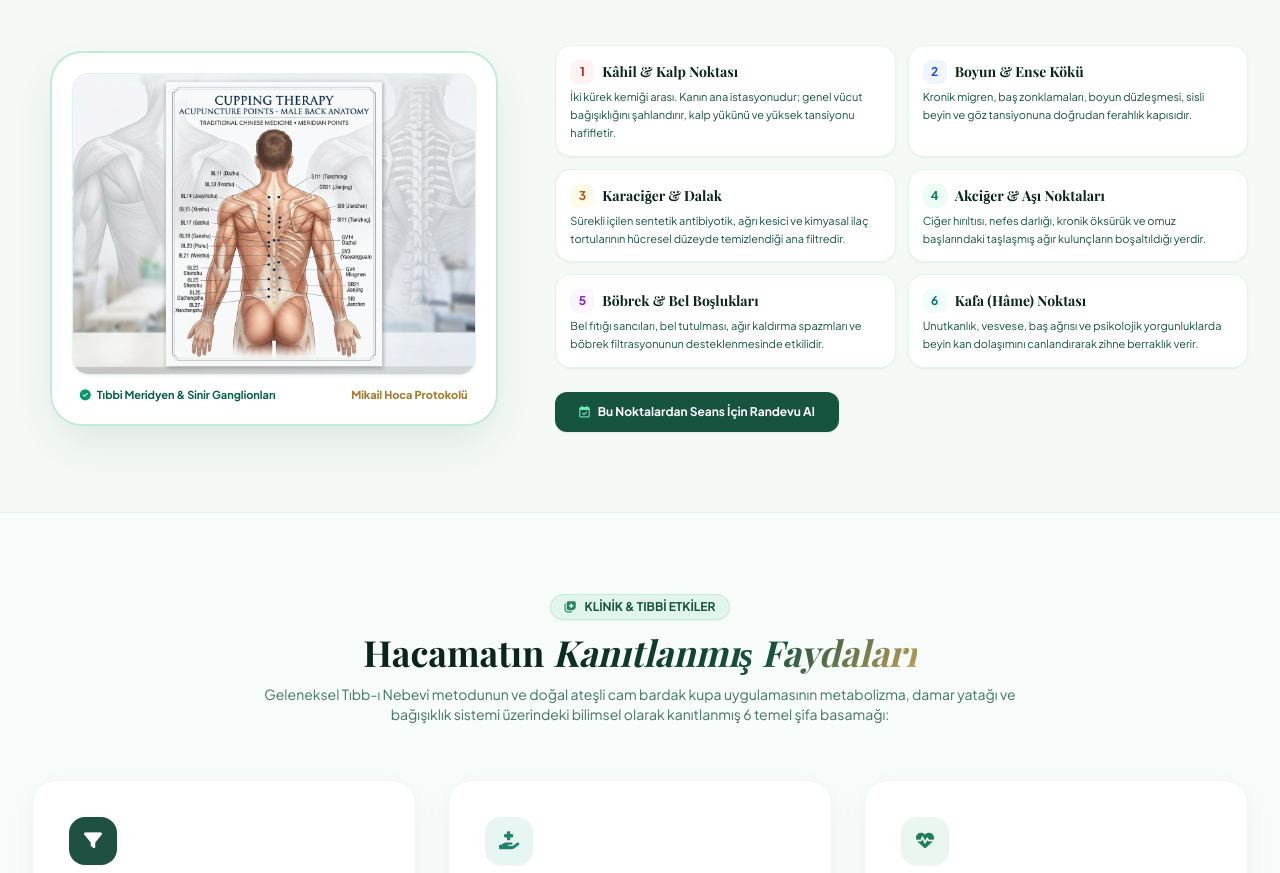
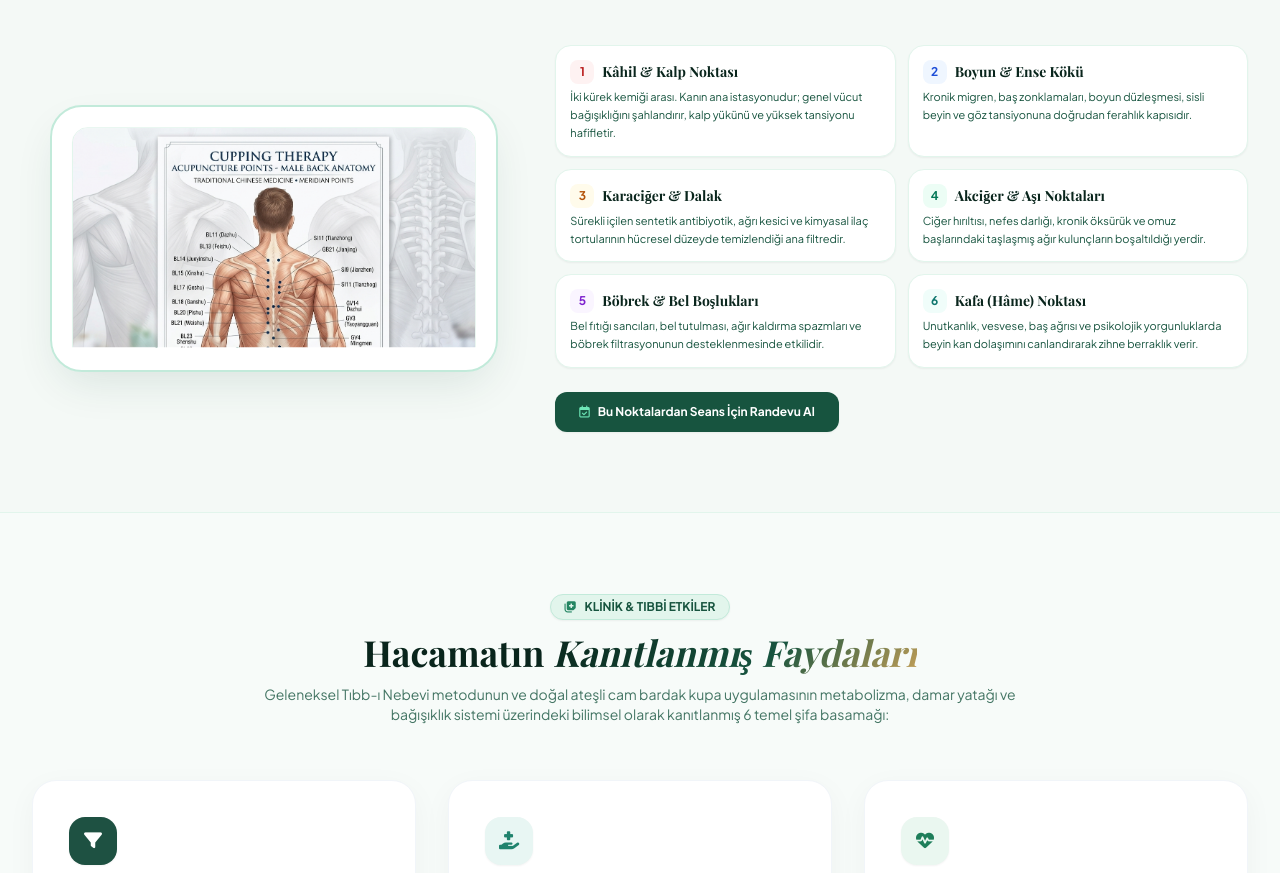
Before and after one commit to muratsoyak1998-netizen/hacamat-sifa, a plain HTML site: page index.html in a window 1280 px wide. Shown: the part 1492-2365 px from the top of the page. Drawn offline with nearby package versions, Linux system fonts and the light colour scheme; a web font is replaced by a local one.

Commit message:
chore: Anatomi resmi CSS ile alt kısımdan %32 oranında kırpıldı

```diff
--- a/index.html
+++ b/index.html
@@ -526,11 +526,11 @@
           <!-- SOL: YÜKSEK KALİTELİ ANATOMİK ŞEMA -->
           <div class="lg:col-span-5 flex justify-center">
             <div class="white-card p-4 sm:p-5 rounded-[32px] border-2 border-forest-200 shadow-soft-lg max-w-md w-full text-center">
-              <div class="relative rounded-2xl overflow-hidden bg-white border border-forest-100 shadow-sm">
+              <div class="relative rounded-2xl overflow-hidden bg-white border border-forest-100 shadow-sm" style="clip-path: inset(0 0 32% 0); margin-bottom: -32%;">
                 <img
                   src="img/anatomy_cupping_chart.jpg"
                   alt="Anatomik Sırt Hacamat Noktaları Tıbbi Şeması"
-                  class="w-full h-auto max-h-[320px] object-cover object-top mx-auto hover:scale-105 transition-transform duration-500"
+                  class="w-full aspect-[5/4] object-cover object-top mx-auto hover:scale-105 transition-transform duration-500"
                 />
               </div>
               <div class="mt-3 flex items-center justify-between text-[11px] font-bold text-forest-800 px-2">
```
